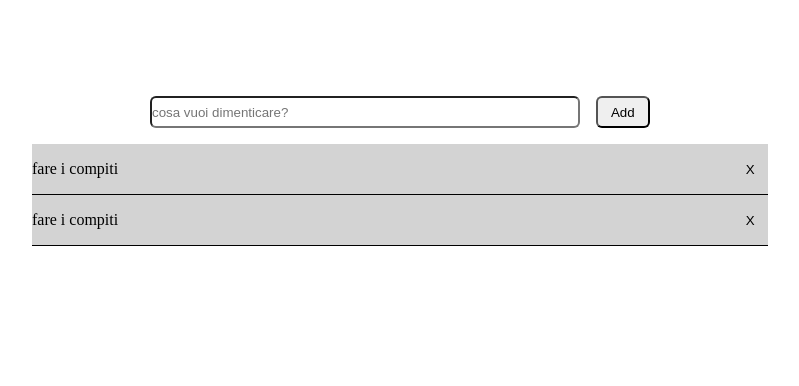
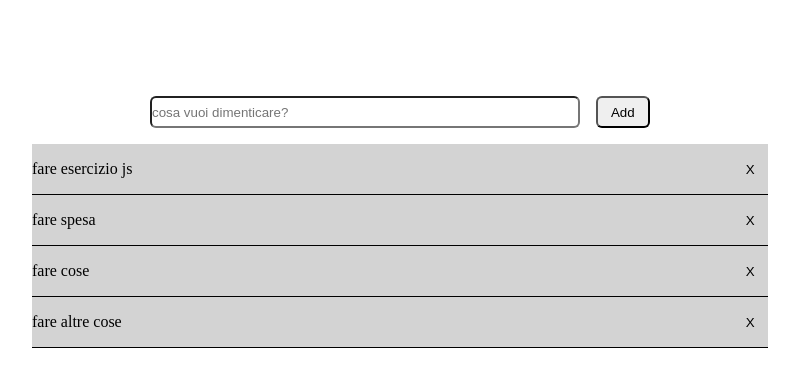
Before and after one commit to MattFofo/vue-todolist, a plain HTML site: page index.html in a window 1280 px wide. Shown: the whole page, without its empty margins (240-1039 px from the left). Drawn offline with nearby package versions, Linux system fonts and the light colour scheme.

Commit message:
stile e index

```diff
--- a/index.html
+++ b/index.html
@@ -13,19 +13,15 @@
         <div id="root" class="container">
 
             <div class="add-new-todo">
-                <input type="text" name="todo-input" id="todo-input" placeholder="cosa vuoi dimenticare?" size="5">
+                <input v-model="newTodo" type="text" name="todo-input" id="todo-input" placeholder="cosa vuoi dimenticare?" size="5">
                 <button>Add</button>
             </div>
 
 
             <ul class="todo-list">
-                <li class="todo-item">
-                    <div class="todo-item-text">fare i compiti</div>
-                    <button class="btn-delete-todo">X</button>
-                </li>
-                <li class="todo-item">
-                    <div class="todo-item-text">fare i compiti</div>
-                    <button class="btn-delete-todo">X</button>
+                <li v-for="(todo, index) in arrToDo" @click="todo.done = !todo.done" :class="todo.done ? 'todo-item-done' : ''" class="todo-item">
+                    <div class="todo-item-text">{{ todo.todoText }}</div>
+                    <button @click="deleteTodo(index)" class="btn-delete-todo">X</button>
                 </li>
             </ul>
 
--- a/style.css
+++ b/style.css
@@ -45,6 +45,15 @@
     padding-top: 1em;
     padding-bottom: 1em;
     border-bottom: 1px solid black;
+    cursor: pointer;
+}
+
+.todo-item-done {
+    text-decoration: line-through;
+}
+
+.todo-item:hover {
+    background-color: white;
 }
 
 .btn-delete-todo {
```
